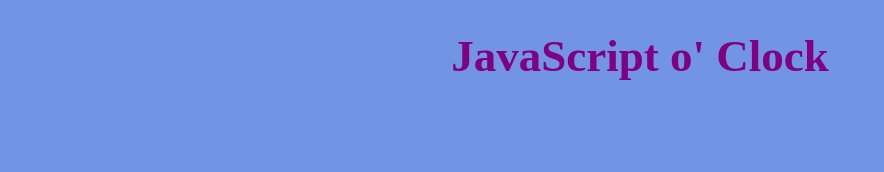
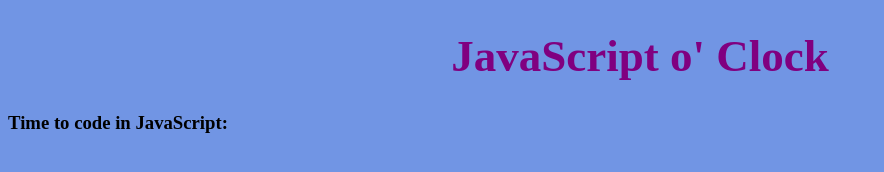
Before and after one commit to fattony26/js-clock, a plain HTML site: page index.html in a window 1280 px wide. Shown: the whole page, without its empty margins (0-884 px from the left). Drawn offline with Linux system fonts and the light colour scheme.

Commit message:
added h3 in body and styled h1 header with css

```diff
--- a/index.html
+++ b/index.html
@@ -12,6 +12,9 @@
   <h1 class="hdr">JavaScript o' Clock</h1>
 </header>
 <body>
-  <h1></h1>
+  <h3>
+    Time to code in JavaScript:
+  </h3>
+
 </body>
 </html>
```
Also changed, not shown: styles.css (line endings or trailing spaces).
